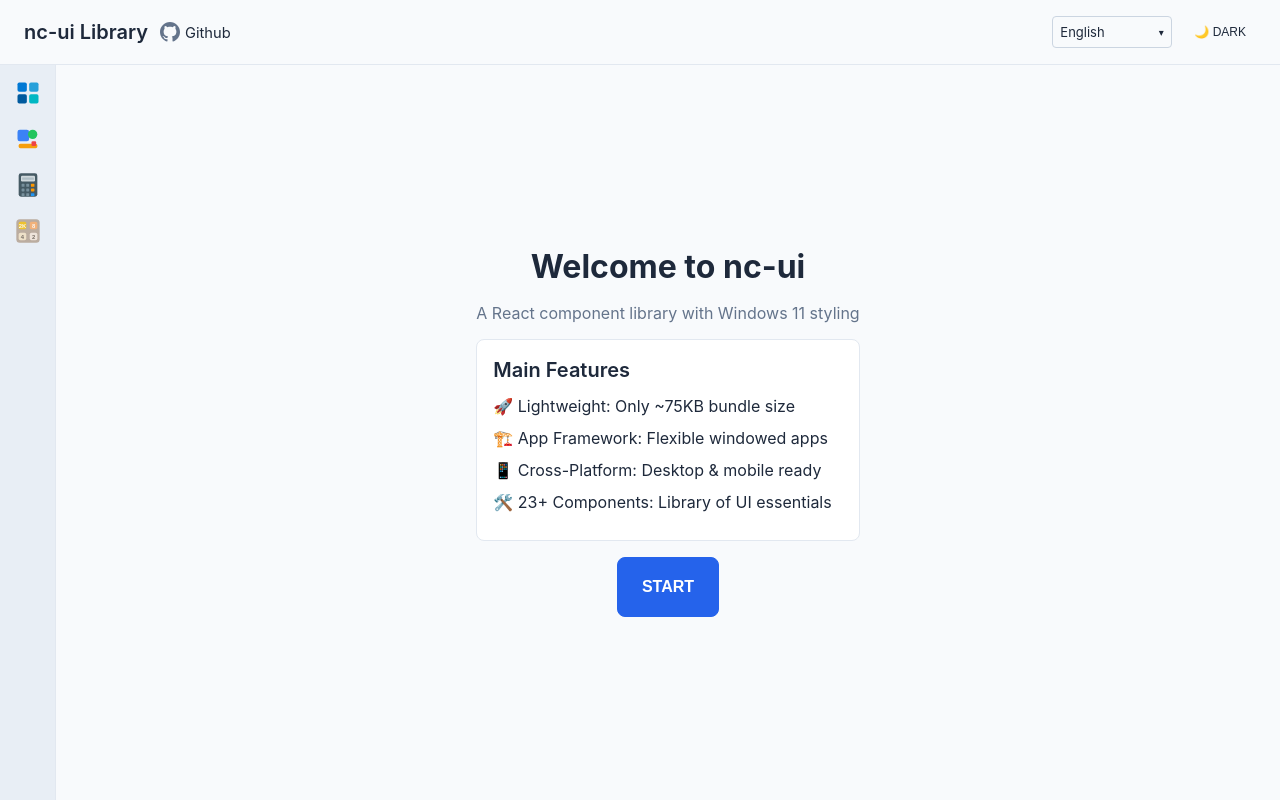
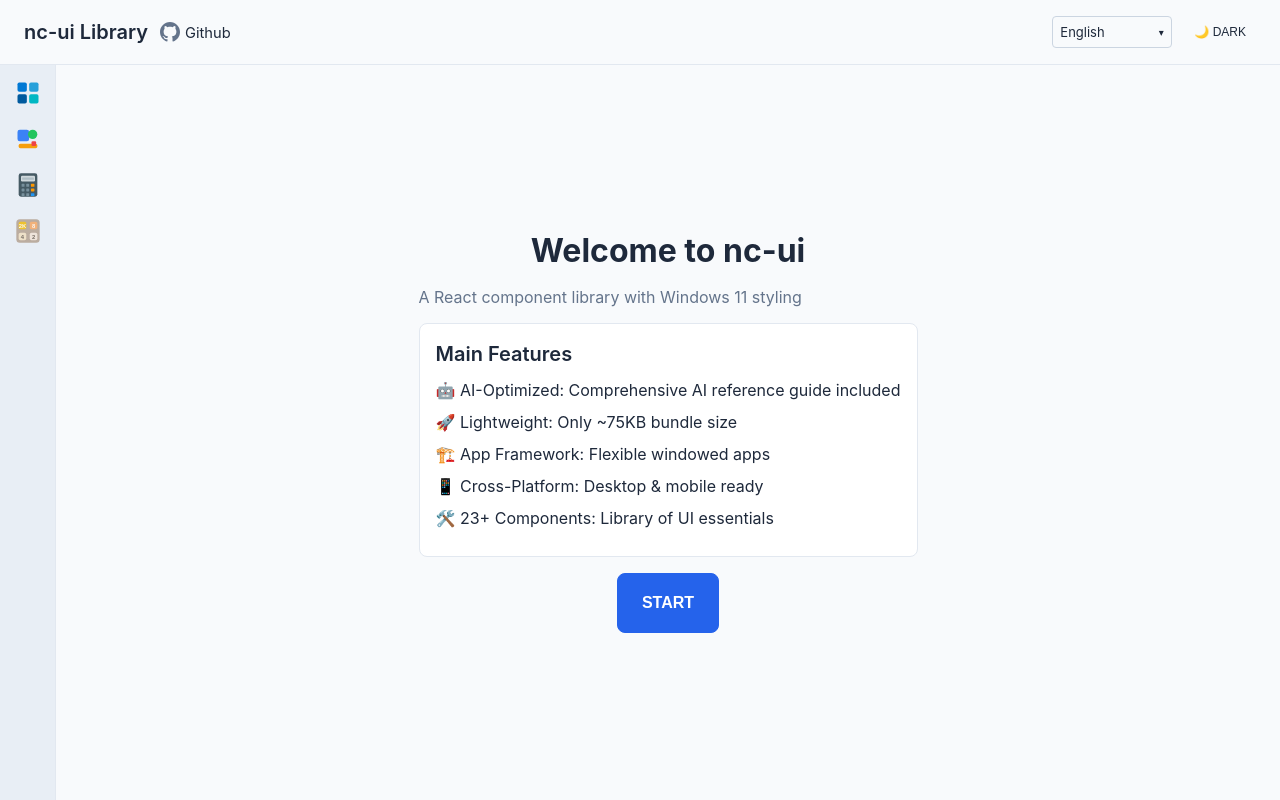
Before and after one commit to kingsimba/nc-ui, a React (Vite) app: page / in a window 1280 px wide. Built offline with nearby package versions, Linux system fonts and the light colour scheme.

Commit message:
update doc

```diff
--- a/dev/App.tsx
+++ b/dev/App.tsx
@@ -121,6 +121,7 @@ function AppContent() {
                             <div className="block">
                                 <h3>{t('welcome.features.title')}</h3>
                                 <ul className="no-dots">
+                                    <li>{t('welcome.features.aiGuide')}</li>
                                     <li>{t('welcome.features.lightweight')}</li>
                                     <li>{t('welcome.features.framework')}</li>
                                     <li>{t('welcome.features.crossPlatform')}</li>
--- a/dev/i18n.ts
+++ b/dev/i18n.ts
@@ -43,6 +43,7 @@ const demoResources = {
         framework: '🏗️ App Framework: Flexible windowed apps',
         crossPlatform: '📱 Cross-Platform: Desktop & mobile ready',
         components: '🛠️ 23+ Components: Library of UI essentials',
+        aiGuide: '🤖 AI-Optimized: Comprehensive AI reference guide included',
       },
       startBtn: 'Start',
     },
@@ -85,6 +86,7 @@ const demoResources = {
         framework: '🏗️ 应用框架: 灵活可扩展的窗口化应用',
         crossPlatform: '📱 跨平台优化: 适配桌面端和移动端',
         components: '🛠️ 19+ 组件: 开箱即用的 UI 组件库',
+        aiGuide: '🤖 AI 优化: 包含全面的 AI 参考指南',
       },
       startBtn: '开始',
     },
@@ -127,6 +129,7 @@ const demoResources = {
         framework: '🏗️ App-Framework: Flexible fensterbasierte Apps',
         crossPlatform: '📱 Plattformübergreifend: Desktop und mobil ready',
         components: '🛠️ 23+ Komponenten: Wichtige UI-Komponenten',
+        aiGuide: '🤖 KI-optimiert: Umfassender KI-Referenzleitfaden enthalten',
       },
       startBtn: 'Start',
     },
@@ -169,6 +172,7 @@ const demoResources = {
         framework: '🏗️ แฟรมเวิร์ก App: แอปแบบหน้าต่างที่ยืดหยุ่น',
         crossPlatform: '📱 ข้ามแพลตฟอร์ม: พร้อมใช้งานบนเดสก์ทอปและมือถือ',
         components: '🛠️ 23+ องค์ประกอบ: ไลบรารี UI ที่จำเป็น',
+        aiGuide: '🤖 เพิ่มประสิทธิภาพ AI: รวมคู่มืออ้างอิง AI ที่ครอบคลุม',
       },
       startBtn: 'เริ่ม',
     },
@@ -211,6 +215,8 @@ const demoResources = {
         framework: '🏗️ Marco de aplicación: Aplicaciones ventanas flexibles',
         crossPlatform: '📱 Multiplataforma: Listo para escritorio y móvil',
         components: '🛠️ 23+ Componentes: Biblioteca UI esencial',
+        aiGuide:
+          '🤖 Optimizado para IA: Guía de referencia AI completa incluida',
       },
       startBtn: 'Inicio',
     },
```
Also changed, not shown: nc-ui-ai-reference/architecture.md (renamed from ai-reference/architecture.md, +1 -1 lines), nc-ui-ai-reference/README.md, nc-ui-ai-reference/app-framework.md (renamed from ai-reference/app-framework.md), nc-ui-ai-reference/claude-context.md (renamed from ai-reference/claude-context.md), nc-ui-ai-reference/components-quick-reference.md (renamed from ai-reference/components-quick-reference.md), nc-ui-ai-reference/copilot-instructions.md (renamed from ai-reference/copilot-instructions.md), nc-ui-ai-reference/examples-and-antipatterns.md (renamed from ai-reference/examples-and-antipatterns.md), nc-ui-ai-reference/global-utility-styles.md (renamed from ai-reference/global-utility-styles.md), 2 other files (tests, documents, lock files or other folders).
